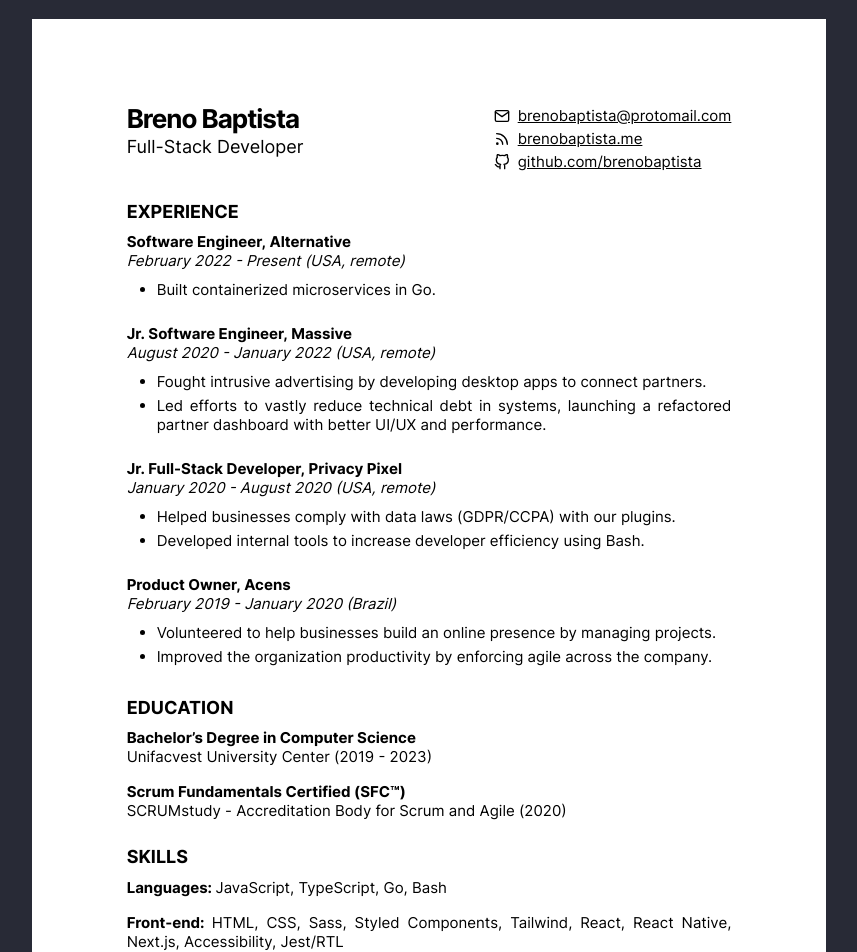
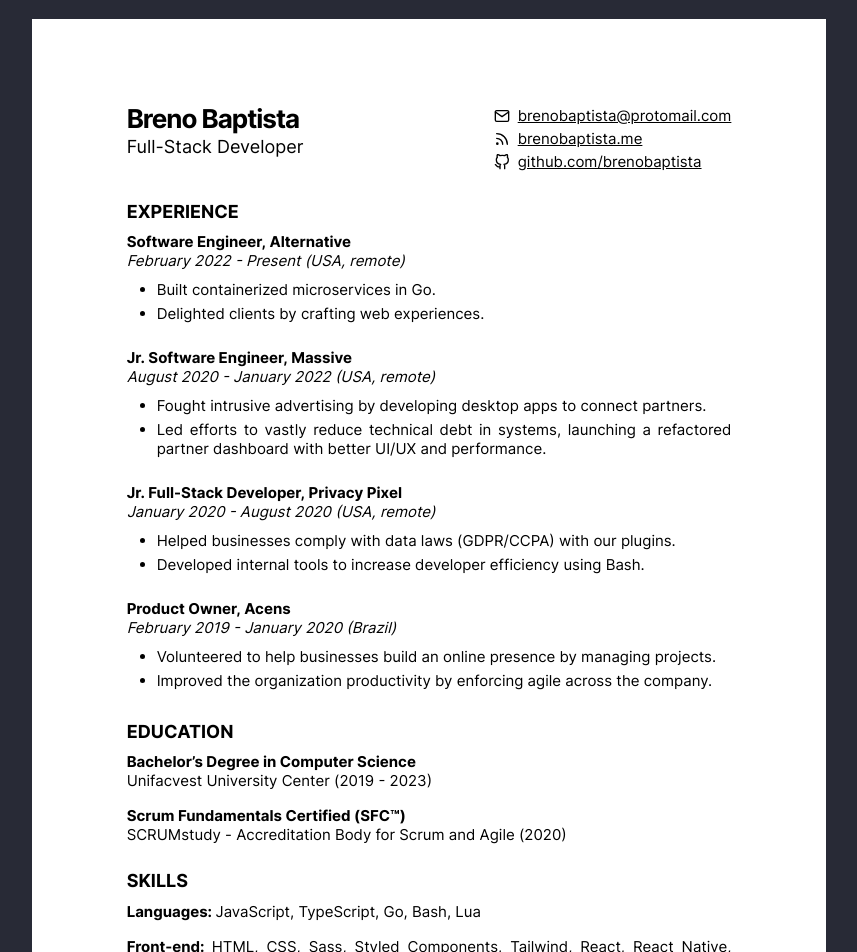
Before and after one commit to brenobaptista/blog, a Next.js app: page /resume in a window 1280 px wide. Shown: the top 952 px of the page, without its empty margins (211-1068 px from the left). Built offline with nearby package versions, Linux system fonts and the light colour scheme.

Commit message:
Updated resume

```diff
--- a/src/pages/resume.tsx
+++ b/src/pages/resume.tsx
@@ -68,6 +68,7 @@ const Resume = (): JSX.Element => (
             <em>February 2022 - Present (USA, remote)</em>
             <ul>
               <li>Built containerized microservices in Go.</li>
+              <li>Delighted clients by crafting web experiences.</li>
             </ul>
           </div>
           <div>
@@ -130,14 +131,14 @@ const Resume = (): JSX.Element => (
         <Section>
           <h2>SKILLS</h2>
           <div>
-            <b>Languages: </b>JavaScript, TypeScript, Go, Bash
+            <b>Languages: </b>JavaScript, TypeScript, Go, Bash, Lua
           </div>
           <div>
             <b>Front-end: </b>HTML, CSS, Sass, Styled Components, Tailwind,
-            React, React Native, Next.js, Accessibility, Jest/RTL
+            React, React Native, Next.js, Accessibility, Jest/RTL, Cypress
           </div>
           <div>
-            <b>Back-end: </b>Node.js, Express, Fiber, Chi, MongoDB, Postgres
+            <b>Back-end: </b>Node, Express, Deno, GraphQL, Postgres, MongoDB
           </div>
           <div>
             <b>DevOps: </b>Git, Docker, AWS, GNU/Linux, Yarn Workspaces, CI/CD
```
